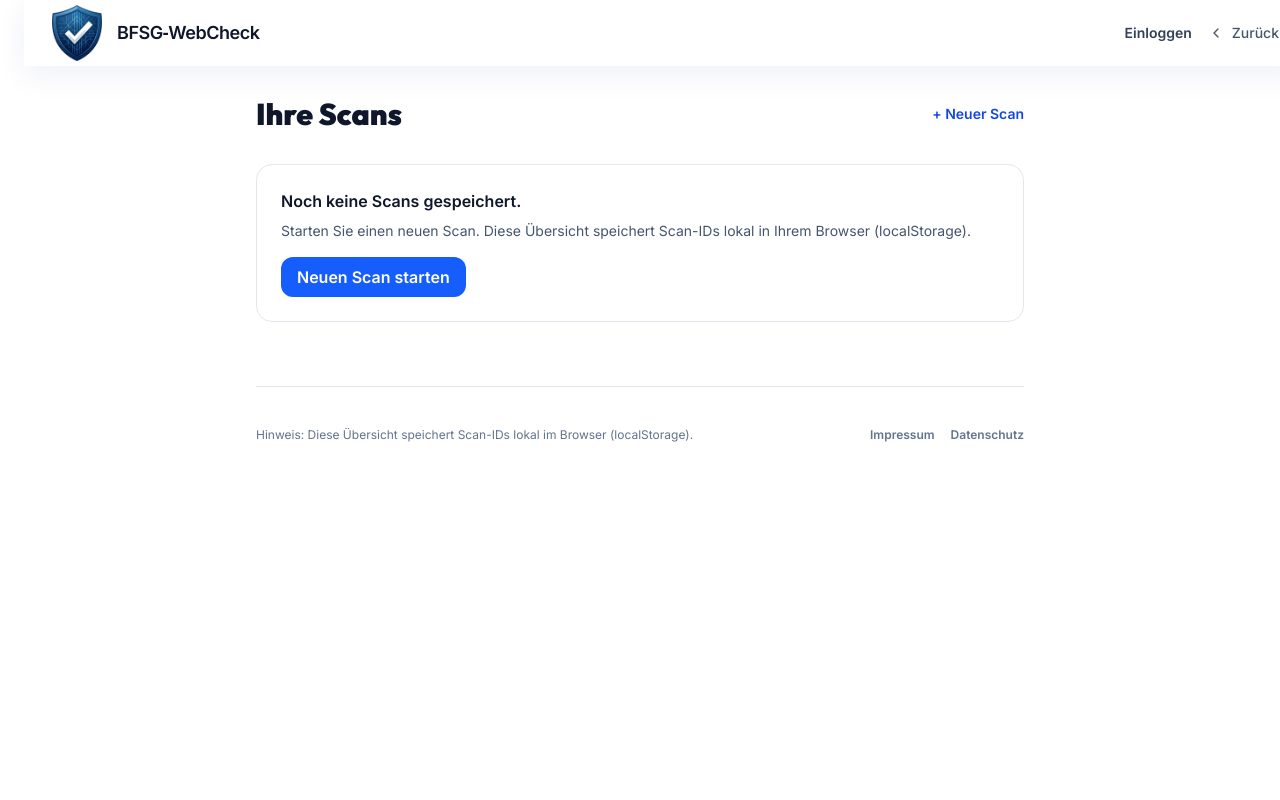
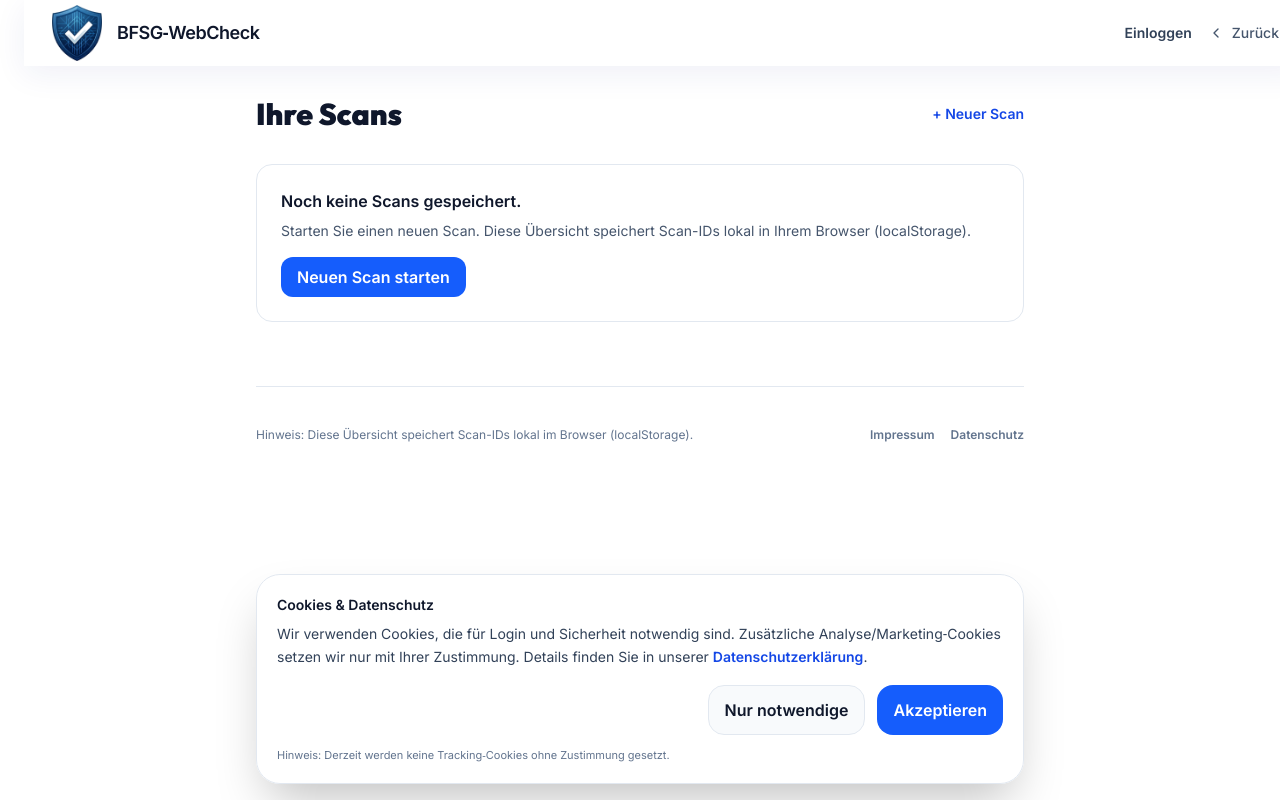
Before and after one commit to KonradBi/BFSG, a Next.js app in the folder web/: page /scans in a window 1280 px wide. Built offline with nearby package versions, Linux system fonts and the light colour scheme; no server answers.

Commit message:
ui: add cookie consent banner

```diff
--- /dev/null
+++ b/web/src/app/components/CookieBanner.tsx
@@ -0,0 +1,71 @@
+"use client";
+
+import Link from "next/link";
+import { useEffect, useState } from "react";
+
+type ConsentValue = "accepted" | "essential";
+
+const COOKIE_NAME = "cookie_consent";
+const MAX_AGE_DAYS = 180;
+
+function getCookie(name: string): string | null {
+  if (typeof document === "undefined") return null;
+  const match = document.cookie.match(new RegExp(`(?:^|; )${name.replace(/[-[\]{}()*+?.,\\^$|#\s]/g, "\\$&")}=([^;]*)`));
+  return match ? decodeURIComponent(match[1]) : null;
+}
+
+function setCookie(name: string, value: string, days: number) {
+  const maxAge = days * 24 * 60 * 60;
+  document.cookie = `${name}=${encodeURIComponent(value)}; Max-Age=${maxAge}; Path=/; SameSite=Lax`;
+}
+
+export default function CookieBanner() {
+  const [visible, setVisible] = useState(false);
+
+  useEffect(() => {
+    const existing = getCookie(COOKIE_NAME);
+    if (!existing) setVisible(true);
+  }, []);
+
+  function setConsent(v: ConsentValue) {
+    setCookie(COOKIE_NAME, v, MAX_AGE_DAYS);
+    setVisible(false);
+  }
+
+  if (!visible) return null;
+
+  return (
+    <div className="fixed inset-x-0 bottom-0 z-[60] p-3 md:p-4">
+      <div className="mx-auto max-w-3xl rounded-3xl border border-slate-200 bg-white/95 backdrop-blur shadow-2xl">
+        <div className="p-4 md:p-5">
+          <div className="text-sm font-black text-slate-900">Cookies & Datenschutz</div>
+          <p className="mt-2 text-sm text-slate-700 leading-relaxed">
+            Wir verwenden Cookies, die für Login und Sicherheit notwendig sind. Zusätzliche Analyse/Marketing‑Cookies setzen wir nur mit Ihrer Zustimmung.
+            Details finden Sie in unserer <Link href="/datenschutz" className="font-bold text-blue-700 hover:text-blue-800">Datenschutzerklärung</Link>.
+          </p>
+
+          <div className="mt-4 flex flex-col sm:flex-row gap-2 sm:gap-3 sm:justify-end">
+            <button
+              type="button"
+              onClick={() => setConsent("essential")}
+              className="px-4 py-3 rounded-2xl border border-slate-200 bg-slate-50 hover:bg-slate-100 text-slate-900 font-bold"
+            >
+              Nur notwendige
+            </button>
+            <button
+              type="button"
+              onClick={() => setConsent("accepted")}
+              className="px-4 py-3 rounded-2xl bg-blue-600 hover:bg-blue-700 text-white font-black"
+            >
+              Akzeptieren
+            </button>
+          </div>
+
+          <div className="mt-3 text-[11px] text-slate-500">
+            Hinweis: Derzeit werden keine Tracking‑Cookies ohne Zustimmung gesetzt.
+          </div>
+        </div>
+      </div>
+    </div>
+  );
+}
--- a/web/src/app/providers.tsx
+++ b/web/src/app/providers.tsx
@@ -1,7 +1,13 @@
 "use client";
 
 import { SessionProvider } from "next-auth/react";
+import CookieBanner from "./components/CookieBanner";
 
 export function Providers({ children }: { children: React.ReactNode }) {
-  return <SessionProvider>{children}</SessionProvider>;
+  return (
+    <SessionProvider>
+      {children}
+      <CookieBanner />
+    </SessionProvider>
+  );
 }
```
